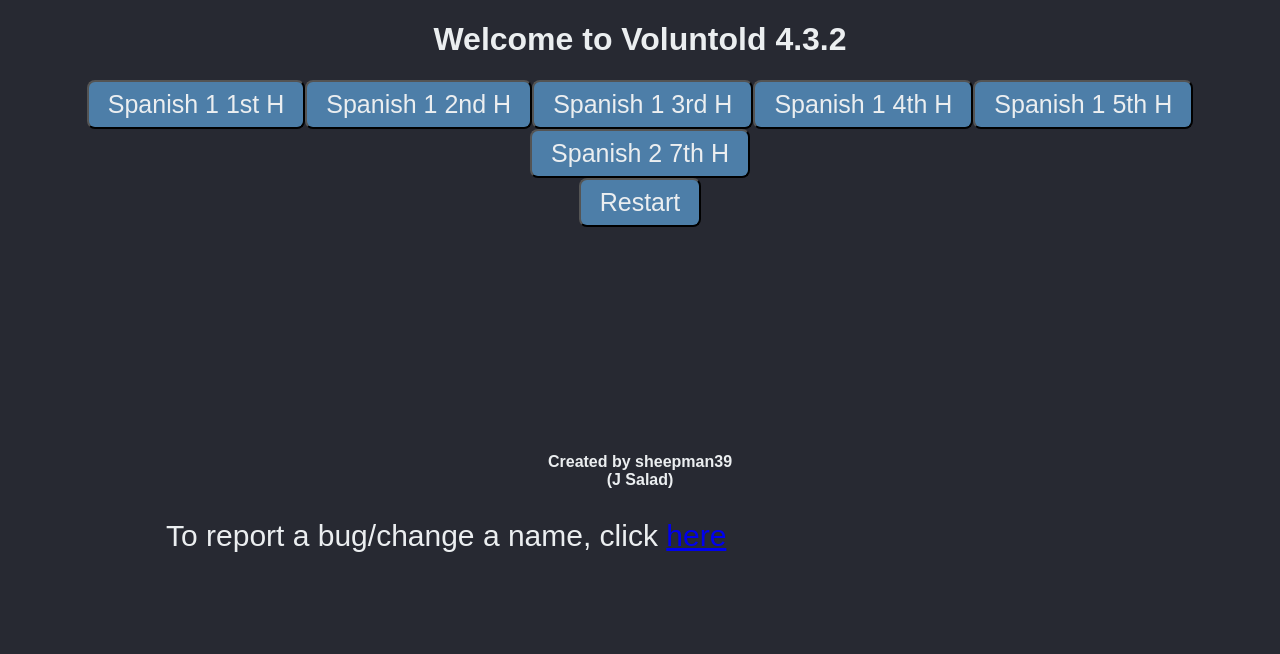
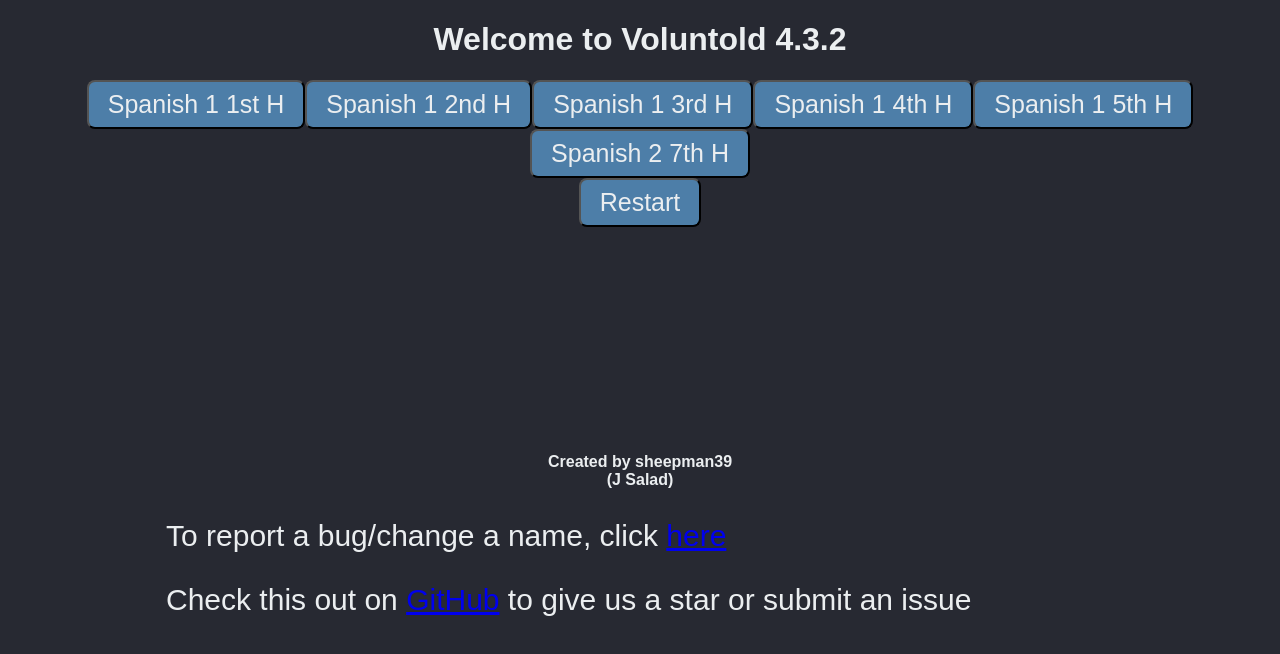
Before and after one commit to sheepman39/voluntold, a plain HTML site: page index.html in a window 1280 px wide. Drawn offline with Linux system fonts and the light colour scheme.

Commit message:
Added github link and small update to readme

```diff
--- a/index.html
+++ b/index.html
@@ -39,6 +39,7 @@
         <h4>Created by sheepman39</br>(J Salad)</h4>
         <p>To report a bug/change a name, click <a href="https://forms.gle/BX7jmTKK1YxNU2ak9" target="_blank"> here </a>
         </p>
+        <p>Check this out on <a href="https://github.com/sheepman39/voluntold" target="_blank">GitHub</a> to give us a star or submit an issue</p>
     </center>
 
     <!--Imports the javascript-->
```
Also changed, not shown: 1 other file.
